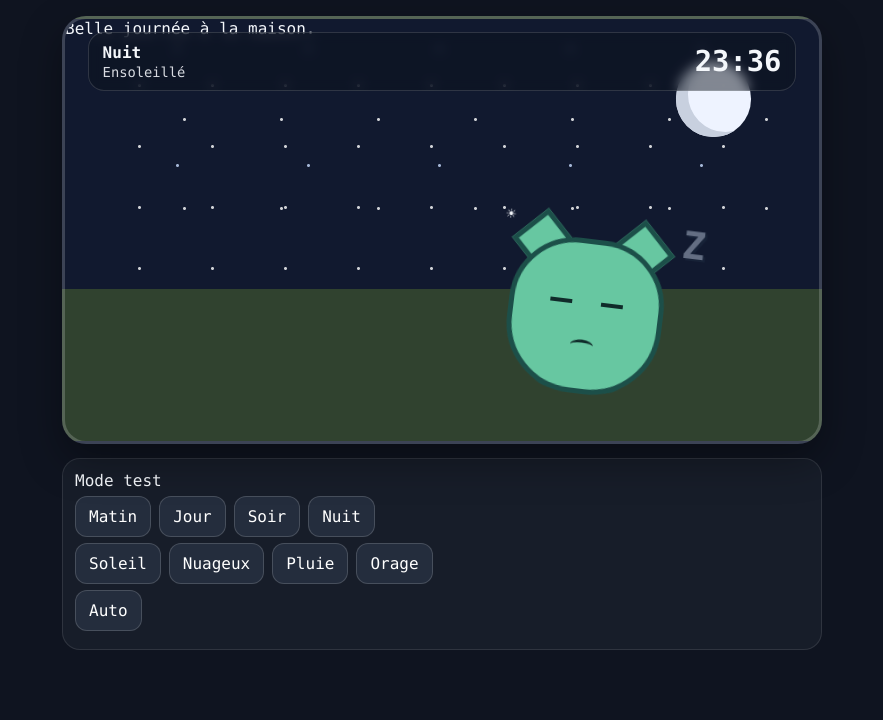
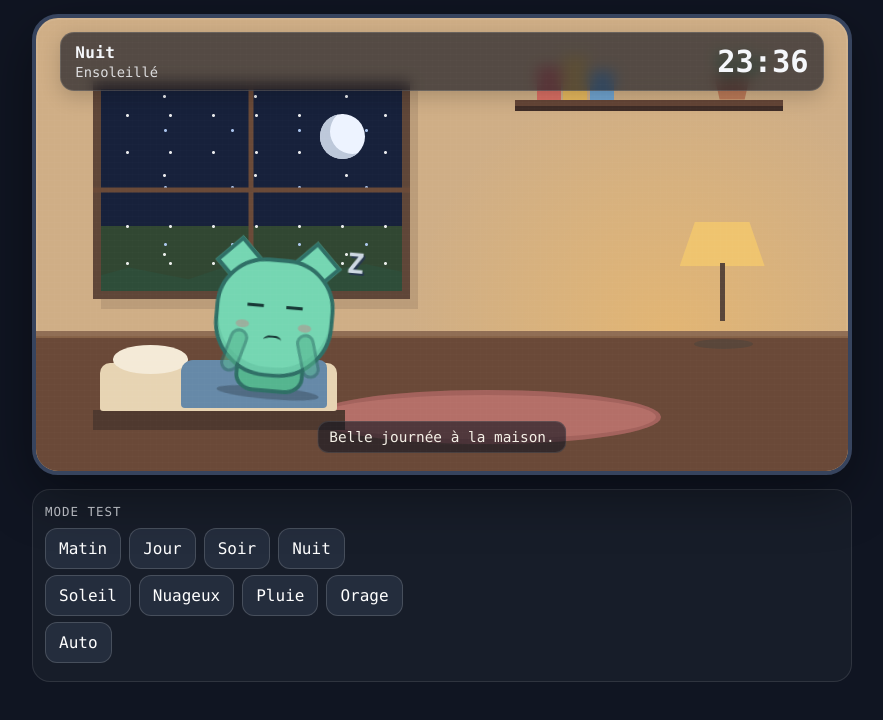
Before and after one commit to erhardarthur-svg/ha-tamagotchi, a plain HTML site: page index.html in a window 1280 px wide. Shown: the whole page, without its empty margins (198-1081 px from the left). Drawn offline with Linux system fonts and the light colour scheme.

Commit message:
Add cozy pixel-art room styling and animations

```diff
--- a/style.css
+++ b/style.css
@@ -3,21 +3,25 @@
 :root {
   color-scheme: dark;
   font-family: ui-monospace, SFMono-Regular, Menlo, Consolas, monospace;
+  --ink: #19202d;
+  --cream: #f7e7c3;
+  --wood: #835f47;
+  --wood-dark: #4d382f;
+  --mint: #75d6b2;
+  --mint-dark: #2f6f66;
 }
 
 html, body {
   margin: 0;
   min-height: 100%;
-  background: #0f1420;
-  color: #f4f7fb;
+  background: #101522;
+  color: #f5f7fb;
 }
 
-body {
-  padding: 16px;
-}
+body { padding: 14px; }
 
 .wrap {
-  width: min(100%, 760px);
+  width: min(100%, 820px);
   margin: 0 auto;
 }
 
@@ -26,47 +30,91 @@ body {
   width: 100%;
   aspect-ratio: 16 / 9;
   overflow: hidden;
-  border-radius: 24px;
-  border: 3px solid rgba(255,255,255,.18);
-  box-shadow: 0 16px 40px rgba(0,0,0,.35);
-  background: linear-gradient(#78c7ff 0 64%, #6da85f 64% 100%);
+  border: 4px solid #37445e;
+  border-radius: 26px;
+  background: #cfae86;
+  box-shadow: 0 18px 55px rgba(0,0,0,.4), inset 0 0 0 2px rgba(255,255,255,.06);
   image-rendering: pixelated;
   isolation: isolate;
 }
 
-.scene.evening {
-  background: linear-gradient(#f0a56b 0 58%, #70568f 58% 64%, #577b4c 64% 100%);
+.scene::before {
+  content: "";
+  position: absolute;
+  inset: 0;
+  pointer-events: none;
+  z-index: 50;
+  background:
+    linear-gradient(rgba(255,255,255,.035) 1px, transparent 1px),
+    linear-gradient(90deg, rgba(255,255,255,.025) 1px, transparent 1px);
+  background-size: 6px 6px;
+  mix-blend-mode: soft-light;
 }
 
-.scene.night {
-  background: linear-gradient(#11192f 0 64%, #30422f 64% 100%);
+.room-glow {
+  position: absolute;
+  inset: 0;
+  z-index: 1;
+  background: radial-gradient(circle at 70% 74%, rgba(255,214,141,.24), transparent 34%);
+  transition: background .5s ease;
 }
 
-.sky,
-.ground {
+.scene.night .room-glow,
+.scene.evening .room-glow {
+  background: radial-gradient(circle at 78% 70%, rgba(255,192,88,.4), transparent 37%);
+}
+
+.window-scene {
+  position: absolute;
+  left: 7%;
+  top: 14%;
+  width: 39%;
+  height: 48%;
+  z-index: 2;
+  overflow: hidden;
+  border: 8px solid #5f4638;
+  background: #91d9f4;
+  box-shadow: inset 0 0 0 4px #b47f59, 8px 10px 0 rgba(55,37,31,.13);
+}
+
+.outside-sky {
   position: absolute;
   inset: 0;
+  background: linear-gradient(#8ed8f5 0 68%, #8bc47d 68% 100%);
+  transition: background .45s ease;
 }
 
-.sun,
-.moon {
+.scene.morning .outside-sky {
+  background: linear-gradient(#f4b48b 0 27%, #9ed7f0 62%, #8abf78 62% 100%);
+}
+
+.scene.evening .outside-sky {
+  background: linear-gradient(#e28c75 0 30%, #7e6b9f 67%, #62784e 67% 100%);
+}
+
+.scene.night .outside-sky {
+  background: linear-gradient(#17213b 0 68%, #314732 68% 100%);
+}
+
+.sun, .moon {
   position: absolute;
-  right: 9%;
-  top: 10%;
-  width: 10%;
+  right: 12%;
+  top: 12%;
+  width: 15%;
   aspect-ratio: 1;
   border-radius: 50%;
+  z-index: 3;
 }
 
 .sun {
-  background: #ffd45c;
-  box-shadow: 0 0 0 10px rgba(255,212,92,.13);
+  background: #ffd66d;
+  box-shadow: 0 0 0 10px rgba(255,214,109,.14);
 }
 
 .moon {
   display: none;
-  background: #eef3ff;
-  box-shadow: inset 12px -5px 0 #c8d0df;
+  background: #edf3ff;
+  box-shadow: inset 10px -5px 0 #bdc8da;
 }
 
 .scene.night .sun { display: none; }
@@ -75,267 +123,471 @@ body {
 .stars {
   display: none;
   position: absolute;
-  inset: 6% 4% 38%;
+  inset: 0;
+  z-index: 2;
+  opacity: .9;
   background-image:
     radial-gradient(circle, #fff 0 1px, transparent 2px),
-    radial-gradient(circle, #fff 0 1px, transparent 2px),
-    radial-gradient(circle, #c9dcff 0 1px, transparent 2px);
-  background-size: 73px 61px, 97px 89px, 131px 117px;
-  background-position: 8px 11px, 41px 31px, 17px 63px;
-  opacity: .8;
+    radial-gradient(circle, #b9d4ff 0 1px, transparent 2px),
+    radial-gradient(circle, #fff 0 1px, transparent 2px);
+  background-size: 43px 37px, 67px 57px, 91px 79px;
+  background-position: 5px 8px, 31px 13px, 18px 47px;
 }
 
 .scene.night .stars { display: block; }
 
+.hills {
+  position: absolute;
+  left: -8%;
+  right: -8%;
+  bottom: -5%;
+  height: 32%;
+  z-index: 4;
+  background: #4f8758;
+  clip-path: polygon(0 70%, 15% 48%, 32% 66%, 50% 34%, 66% 57%, 83% 43%, 100% 62%, 100% 100%, 0 100%);
+}
+
+.scene.night .hills { background: #2e4d39; }
+.scene.evening .hills { background: #4f6847; }
+
 .cloud {
   position: absolute;
-  width: 17%;
-  height: 7%;
+  left: -28%;
+  width: 24%;
+  height: 8%;
+  z-index: 5;
   border-radius: 999px;
-  background: rgba(255,255,255,.9);
-  box-shadow:
-    18px -10px 0 -2px rgba(255,255,255,.9),
-    42px -2px 0 -6px rgba(255,255,255,.9);
+  background: #f6fbff;
   opacity: 0;
-  animation: drift 14s linear infinite;
+  box-shadow: 16px -8px 0 -2px #f6fbff, 35px -1px 0 -7px #f6fbff;
+  animation: drift 16s linear infinite;
 }
 
-.cloud-a { top: 16%; left: -22%; }
-.cloud-b { top: 29%; left: -35%; animation-delay: -7s; transform: scale(.78); }
+.cloud-a { top: 24%; }
+.cloud-b { top: 41%; animation-delay: -8s; transform: scale(.78); }
 
 .scene.cloudy .cloud,
 .scene.rainy .cloud,
 .scene.stormy .cloud { opacity: 1; }
 
-.scene.stormy .cloud { background: rgba(140,148,168,.95); }
-.scene.stormy .cloud { box-shadow: 18px -10px 0 -2px rgba(140,148,168,.95), 42px -2px 0 -6px rgba(140,148,168,.95); }
+.scene.stormy .cloud {
+  background: #9299aa;
+  box-shadow: 16px -8px 0 -2px #9299aa, 35px -1px 0 -7px #9299aa;
+}
 
 .rain {
   display: none;
   position: absolute;
   inset: 0;
-  background-image: repeating-linear-gradient(105deg, transparent 0 18px, rgba(183,225,255,.75) 18px 20px, transparent 20px 34px);
-  background-size: 34px 34px;
-  animation: rainMove .45s linear infinite;
-  opacity: .75;
+  z-index: 6;
+  opacity: .8;
+  background-image: repeating-linear-gradient(108deg, transparent 0 15px, rgba(195,232,255,.8) 15px 17px, transparent 17px 29px);
+  background-size: 30px 30px;
+  animation: rainMove .4s linear infinite;
 }
 
 .scene.rainy .rain,
 .scene.stormy .rain { display: block; }
 
-.scene.stormy::after {
-  content: "";
+.lightning {
   position: absolute;
   inset: 0;
-  background: rgba(255,255,255,.55);
+  z-index: 7;
+  background: rgba(255,255,255,.62);
   opacity: 0;
-  animation: lightning 4.8s infinite;
-  pointer-events: none;
-  z-index: 7;
 }
 
-.ground::before,
-.ground::after {
-  content: "";
+.scene.stormy .lightning { animation: lightning 4.2s infinite; }
+
+.window-frame {
   position: absolute;
-  bottom: 0;
+  left: 7%;
+  top: 14%;
+  width: 39%;
+  height: 48%;
+  z-index: 8;
+  pointer-events: none;
 }
 
-.ground::before {
-  left: 0;
-  right: 0;
-  height: 20%;
-  background: #628e4b;
+.window-frame .bar { position: absolute; background: #6a4a38; }
+.window-frame .vertical { top: 0; bottom: 0; left: 50%; width: 5px; transform: translateX(-50%); }
+.window-frame .horizontal { left: 0; right: 0; top: 50%; height: 5px; transform: translateY(-50%); }
+
+.room {
+  position: absolute;
+  inset: 0;
+  z-index: 9;
+  pointer-events: none;
 }
 
-.ground::after {
-  left: 8%;
-  right: 8%;
-  height: 8%;
-  bottom: 3%;
-  background: #76614b;
-  clip-path: polygon(0 70%, 13% 36%, 31% 56%, 53% 25%, 72% 48%, 100% 12%, 100% 100%, 0 100%);
-  opacity: .9;
-}
-
-.house {
-  position: absolute;
-  left: 8%;
-  bottom: 16%;
-  width: 31%;
-  height: 43%;
-  z-index: 2;
-}
-
-.house .wall {
-  position: absolute;
-  left: 6%;
-  right: 6%;
-  bottom: 0;
-  height: 67%;
-  background: #c78d59;
-  border: 4px solid #553d32;
-}
-
-.house .roof {
+.wall-shadow {
   position: absolute;
   left: 0;
   right: 0;
-  top: 0;
-  height: 45%;
-  background: #7c3f43;
-  clip-path: polygon(50% 0, 100% 100%, 0 100%);
-  border-bottom: 4px solid #553d32;
+  bottom: 0;
+  height: 31%;
+  background: linear-gradient(#866247 0 5%, #6a4938 5% 100%);
+  box-shadow: inset 0 5px 0 rgba(255,255,255,.08);
 }
 
-.house .window {
+.shelf {
   position: absolute;
-  left: 17%;
-  bottom: 24%;
-  width: 24%;
-  aspect-ratio: 1;
-  background: #89d7ff;
-  border: 4px solid #553d32;
-  box-shadow: inset 0 -10px 0 rgba(255,255,255,.2);
+  right: 8%;
+  top: 18%;
+  width: 33%;
+  height: 6px;
+  background: #654637;
+  box-shadow: 0 5px 0 #3f2d27;
 }
 
-.scene.night .house .window,
-.scene.evening .house .window {
-  background: #ffd26e;
-  box-shadow: 0 0 18px rgba(255,210,110,.3);
+.book {
+  position: absolute;
+  bottom: 6px;
+  width: 9%;
+  border-radius: 2px 2px 0 0;
 }
 
-.house .door {
+.b1 { left: 8%; height: 34px; background: #d96e63; }
+.b2 { left: 18%; height: 44px; background: #e5b75c; }
+.b3 { left: 28%; height: 29px; background: #6fa3cf; }
+
+.plant-pot {
   position: absolute;
-  right: 16%;
+  right: 10%;
+  bottom: 6px;
+  width: 18%;
+  height: 26px;
+  background: #bb7957;
+  clip-path: polygon(12% 0, 88% 0, 76% 100%, 24% 100%);
+}
+
+.plant-leaf {
+  position: absolute;
+  right: 17%;
+  bottom: 28px;
+  width: 12px;
+  height: 30px;
+  border-radius: 100% 0 100% 0;
+  background: #5f9d68;
+  transform-origin: bottom center;
+}
+
+.l1 { transform: rotate(-32deg); }
+.l2 { right: 11%; transform: rotate(30deg) scale(.9); }
+.l3 { right: 14%; height: 37px; transform: rotate(4deg) scale(.8); }
+
+.lamp {
+  position: absolute;
+  right: 8%;
+  bottom: 27%;
+  width: 15%;
+  height: 28%;
+}
+
+.lamp-shade {
+  position: absolute;
+  top: 0;
+  left: 15%;
+  width: 70%;
+  height: 35%;
+  background: #efc46f;
+  clip-path: polygon(18% 0, 82% 0, 100% 100%, 0 100%);
+  box-shadow: 0 0 28px rgba(255,205,105,.22);
+}
+
+.scene.day .lamp-shade,
+.scene.morning .lamp-shade { filter: saturate(.75) brightness(.9); }
+
+.lamp-neck {
+  position: absolute;
+  left: 48%;
+  top: 32%;
+  width: 5px;
+  height: 46%;
+  background: #59463a;
+}
+
+.lamp-base {
+  position: absolute;
+  left: 27%;
   bottom: 0;
-  width: 24%;
+  width: 48%;
+  height: 8%;
+  background: #59463a;
+  border-radius: 50%;
+}
+
+.rug {
+  position: absolute;
+  left: 34%;
+  bottom: 6%;
+  width: 43%;
+  height: 12%;
+  border-radius: 50%;
+  background: #b46f68;
+  box-shadow: inset 0 0 0 5px rgba(96,47,48,.2);
+}
+
+.bed {
+  position: absolute;
+  left: 7%;
+  bottom: 9%;
+  width: 31%;
+  height: 25%;
+}
+
+.bed-frame {
+  position: absolute;
+  left: 0;
+  right: 0;
+  bottom: 0;
+  height: 18%;
+  background: #4f392f;
+}
+
+.mattress {
+  position: absolute;
+  left: 3%;
+  right: 3%;
+  bottom: 17%;
+  height: 43%;
+  background: #e7d4b3;
+  border-radius: 10px 10px 3px 3px;
+}
+
+.pillow {
+  position: absolute;
+  left: 8%;
+  bottom: 50%;
+  width: 30%;
+  height: 25%;
+  border-radius: 50%;
+  background: #f4ead7;
+}
+
+.blanket {
+  position: absolute;
+  right: 7%;
+  bottom: 20%;
+  width: 58%;
   height: 42%;
-  background: #5c443b;
-  border: 4px solid #3f302a;
+  border-radius: 12px 8px 4px 4px;
+  background: #6689a8;
 }
 
 .pet {
   position: absolute;
-  right: 20%;
-  bottom: 15%;
-  width: 24%;
-  height: 42%;
-  z-index: 4;
+  left: 53%;
+  bottom: 12%;
+  width: 23%;
+  height: 43%;
+  z-index: 18;
   transform-origin: 50% 100%;
-  animation: bob 1.8s ease-in-out infinite;
+  animation: bob 1.9s ease-in-out infinite;
+  transition: left .5s ease, bottom .5s ease, transform .5s ease;
+}
+
+.pet-shadow {
+  position: absolute;
+  left: 15%;
+  right: 15%;
+  bottom: -1%;
+  height: 8%;
+  border-radius: 50%;
+  background: rgba(24,31,39,.28);
 }
 
 .pet .head {
   position: absolute;
-  top: 14%;
-  left: 7%;
-  width: 86%;
+  left: 9%;
+  top: 8%;
+  width: 82%;
   aspect-ratio: 1;
-  border-radius: 42% 42% 45% 45%;
-  background: #67c7a1;
-  border: 5px solid #1c4f49;
+  border-radius: 42% 42% 46% 46%;
+  background: var(--mint);
+  border: 5px solid var(--mint-dark);
+  box-shadow: inset 0 -8px 0 rgba(30,104,88,.12);
 }
 
 .pet .ear {
   position: absolute;
-  top: 5%;
-  width: 26%;
+  top: 0;
+  width: 25%;
   aspect-ratio: 1;
-  background: #67c7a1;
-  border: 5px solid #1c4f49;
+  background: var(--mint);
+  border: 5px solid var(--mint-dark);
   transform: rotate(45deg);
   z-index: -1;
 }
 
-.ear-l { left: 10%; }
-.ear-r { right: 10%; }
+.ear-l { left: 12%; }
+.ear-r { right: 12%; }
+
+.body {
+  position: absolute;
+  left: 26%;
+  right: 26%;
+  bottom: 3%;
+  height: 39%;
+  background: #55b58f;
+  border: 5px solid var(--mint-dark);
+  border-radius: 45% 45% 28% 28%;
+}
 
 .eye {
   position: absolute;
-  top: 34%;
-  width: 13%;
+  top: 35%;
+  width: 12%;
   aspect-ratio: 1;
   border-radius: 50%;
-  background: #102b2a;
+  background: #173735;
+  animation: blink 5.5s infinite;
 }
 
 .eye-l { left: 25%; }
 .eye-r { right: 25%; }
+
+.blush {
+  position: absolute;
+  top: 54%;
+  width: 12%;
+  height: 7%;
+  border-radius: 50%;
+  background: rgba(223,104,118,.35);
+}
+
+.blush-l { left: 16%; }
+.blush-r { right: 16%; }
 
 .mouth {
   position: absolute;
   left: 42%;
   top: 61%;
   width: 16%;
-  height: 8%;
-  border-bottom: 4px solid #102b2a;
+  height: 9%;
+  border-bottom: 4px solid #173735;
   border-radius: 50%;
 }
 
-.body {
+.arm {
   position: absolute;
-  left: 23%;
-  right: 23%;
-  bottom: 0;
-  height: 40%;
-  background: #4ba781;
-  border: 5px solid #1c4f49;
-  border-radius: 42% 42% 25% 25%;
+  bottom: 14%;
+  width: 13%;
+  height: 30%;
+  border-radius: 999px;
+  background: #55b58f;
+  border: 4px solid var(--mint-dark);
 }
+
+.arm-l { left: 18%; transform: rotate(16deg); }
+.arm-r { right: 18%; transform: rotate(-16deg); }
 
 .zzz {
   display: none;
   position: absolute;
-  right: -6%;
-  top: 5%;
+  right: -3%;
+  top: 2%;
   font-weight: 900;
   font-size: clamp(18px, 4vw, 34px);
-  color: #dcecff;
-  text-shadow: 2px 2px 0 #1c2d43;
-  animation: zzz 1.8s ease-in-out infinite;
+  color: #e8f0ff;
+  text-shadow: 2px 2px 0 #25344f;
+  animation: zzz 1.9s ease-in-out infinite;
+}
+
+.thought {
+  position: absolute;
+  right: -13%;
+  top: -7%;
+  min-width: 42px;
+  min-height: 34px;
+  display: grid;
+  place-items: center;
+  padding: 6px 10px;
+  border-radius: 14px;
+  background: #fff8e8;
+  color: #334;
+  border: 3px solid #5e5962;
+  box-shadow: 4px 4px 0 rgba(0,0,0,.14);
+  font-size: clamp(16px, 3vw, 26px);
+}
+
+.thought::after {
+  content: "";
+  position: absolute;
+  left: 11px;
+  bottom: -10px;
+  width: 10px;
+  height: 10px;
+  border-radius: 50%;
+  background: #fff8e8;
+  border: 3px solid #5e5962;
 }
 
 .pet.sleeping {
+  left: 17%;
+  bottom: 17%;
   animation: sleepBob 3s ease-in-out infinite;
-  transform: rotate(7deg) translateY(6%);
+  transform: rotate(5deg) scale(.78);
 }
 
+.pet.sleeping .thought { display: none; }
+.pet.sleeping .arm { opacity: .55; }
 .pet.sleeping .eye {
+  width: 15%;
   height: 4px;
-  width: 15%;
   border-radius: 0;
   top: 39%;
+  animation: none;
 }
-
 .pet.sleeping .mouth {
   border-bottom: 0;
-  border-top: 3px solid #102b2a;
+  border-top: 3px solid #173735;
   top: 66%;
 }
+.pet.sleeping .zzz { display: block; }
 
-.pet.sleeping .zzz { display: block; }
+.pet.cozy .thought { transform: rotate(-2deg); }
+.pet.stormy-mood { animation: startled .9s ease-in-out infinite; }
+.pet.stormy-mood .mouth { border-bottom: 0; border: 3px solid #173735; border-radius: 50%; width: 13%; height: 13%; left: 44%; }
 
 .hud {
   position: absolute;
   left: 3%;
   right: 3%;
   top: 3%;
-  z-index: 6;
+  z-index: 30;
   display: flex;
   justify-content: space-between;
   gap: 12px;
   padding: 10px 14px;
-  border-radius: 16px;
-  background: rgba(11,18,28,.48);
-  backdrop-filter: blur(6px);
-  border: 1px solid rgba(255,255,255,.14);
+  border-radius: 14px;
+  background: rgba(20,24,34,.66);
+  backdrop-filter: blur(7px);
+  border: 1px solid rgba(255,255,255,.13);
+  box-shadow: 0 6px 20px rgba(0,0,0,.18);
 }
 
-.hud strong,
-.hud span { display: block; }
-.hud span { font-size: .86rem; opacity: .88; margin-top: 2px; }
-.hud .time { font-size: clamp(1rem, 4vw, 1.8rem); font-weight: 800; align-self: center; }
+.hud strong, .hud span { display: block; }
+.hud strong { letter-spacing: .02em; }
+.hud span { margin-top: 2px; font-size: .86rem; opacity: .85; }
+.hud .time { align-self: center; font-size: clamp(1rem, 4vw, 1.9rem); font-weight: 800; }
+
+.caption {
+  position: absolute;
+  left: 50%;
+  bottom: 4%;
+  z-index: 28;
+  transform: translateX(-50%);
+  width: max-content;
+  max-width: 82%;
+  padding: 7px 11px;
+  border-radius: 11px;
+  background: rgba(20,24,34,.62);
+  color: #f5f1e7;
+  text-align: center;
+  font-size: clamp(.72rem, 2vw, .9rem);
+  border: 1px solid rgba(255,255,255,.1);
+}
 
 .tester {
   margin-top: 14px;
@@ -343,6 +595,14 @@ body {
   border-radius: 18px;
   background: #171d29;
   border: 1px solid rgba(255,255,255,.1);
+}
+
+.tester-title {
+  margin: 2px 0 9px;
+  font-size: .78rem;
+  opacity: .7;
+  text-transform: uppercase;
+  letter-spacing: .08em;
 }
 
 .tester-row {
@@ -364,21 +624,21 @@ button {
 }
 
 button:active { transform: translateY(1px); }
-button.active { outline: 2px solid #63c5da; }
+button.active { outline: 2px solid #6fd4d8; background: #2a3b4e; }
 
 @keyframes drift {
   from { transform: translateX(0); }
-  to { transform: translateX(850%); }
+  to { transform: translateX(620%); }
 }
 
 @keyframes rainMove {
   from { background-position: 0 0; }
-  to { background-position: 0 34px; }
+  to { background-position: 0 30px; }
 }
 
 @keyframes lightning {
-  0%, 91%, 94%, 100% { opacity: 0; }
-  92%, 93% { opacity: .7; }
+  0%, 89%, 92%, 95%, 100% { opacity: 0; }
+  90%, 94% { opacity: .75; }
 }
 
 @keyframes bob {
@@ -387,18 +647,32 @@ button.active { outline: 2px solid #63c5da; }
 }
 
 @keyframes sleepBob {
-  0%,100% { transform: rotate(7deg) translateY(6%); }
-  50% { transform: rotate(7deg) translateY(8%); }
+  0%,100% { transform: rotate(5deg) scale(.78) translateY(0); }
+  50% { transform: rotate(5deg) scale(.78) translateY(3%); }
 }
 
 @keyframes zzz {
-  0% { transform: translate(0, 6px) scale(.8); opacity: .35; }
-  50% { opacity: 1; }
-  100% { transform: translate(10px, -12px) scale(1.15); opacity: 0; }
+  0% { transform: translate(0,6px) scale(.8); opacity:.3; }
+  50% { opacity:1; }
+  100% { transform: translate(13px,-16px) scale(1.15); opacity:0; }
 }
 
-@media (max-width: 520px) {
+@keyframes blink {
+  0%, 46%, 50%, 100% { transform: scaleY(1); }
+  48% { transform: scaleY(.08); }
+}
+
+@keyframes startled {
+  0%,100% { transform: translateY(0) rotate(-1deg); }
+  50% { transform: translateY(-4%) rotate(1deg); }
+}
+
+@media (max-width: 560px) {
   body { padding: 8px; }
-  .scene { border-radius: 18px; }
+  .scene { border-radius: 18px; border-width: 3px; }
+  .window-scene { border-width: 5px; }
+  .window-frame .vertical { width: 3px; }
+  .window-frame .horizontal { height: 3px; }
+  .caption { bottom: 3%; }
   .tester { border-radius: 14px; }
 }
```
